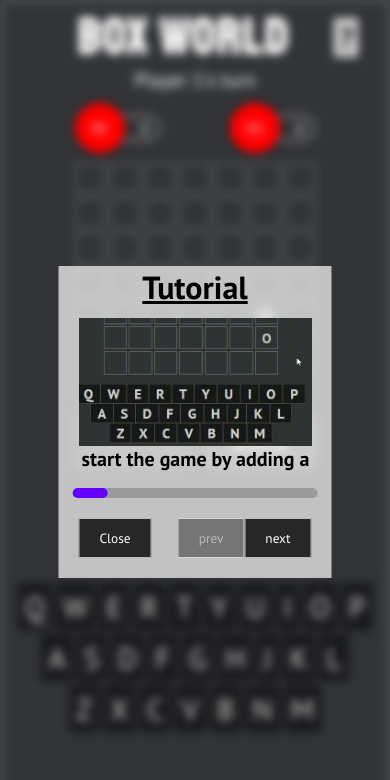
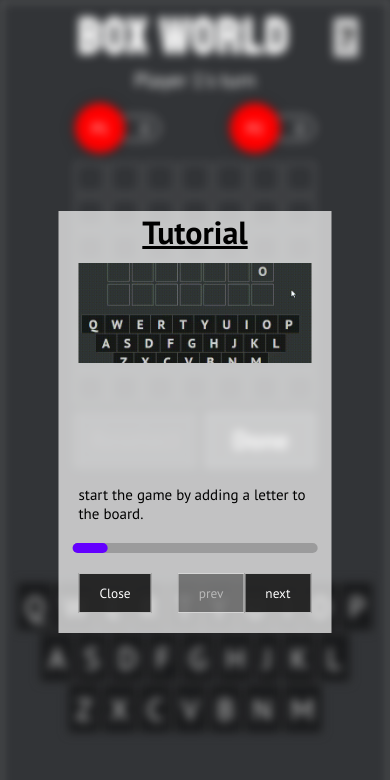
Before and after one commit to kartikth40/box_world, a React (Create React App) app: page / in a window 390 px wide. Shown: the top 780 px of the page. Built offline with nearby package versions, Linux system fonts and the light colour scheme.

Commit message:
made tutorial modal mobile friendly

```diff
--- a/src/components/Tutorial/index.jsx
+++ b/src/components/Tutorial/index.jsx
@@ -112,9 +112,9 @@ const Tutorial = ({ setShowTutorial }) => {
         )}
         {tutorialPoint === 7 && (
           <div className="tut-point-final">
+            <p> First player to score 30 points will win the game.</p>
             <p>
-              first one to score 30 points or one with more points than other
-              when the grid is full will win the game.
+              Player with more points when the grid is full will win the game.
             </p>
           </div>
         )}
--- a/src/components/Tutorial/style.css
+++ b/src/components/Tutorial/style.css
@@ -108,9 +108,31 @@
   justify-content: center;
   font-weight: 700;
   font-size: 30px;
-  text-align: center;
+  text-align: left;
+}
+.tut-point-final > p {
+  margin-bottom: 20px;
 }
 
 .tut-points > p {
-  text-align: center;
+  text-align: left;
 }
+
+@media only screen and (max-width: 480px) {
+  .tutorial-container {
+    height: 50vh;
+  }
+
+  .tut-img {
+    width: 100%;
+    height: 100px;
+  }
+
+  .tut-points {
+    font-weight: 400;
+    font-size: 15px;
+  }
+  .tut-point-final {
+    font-size: 20px;
+  }
+}
```
